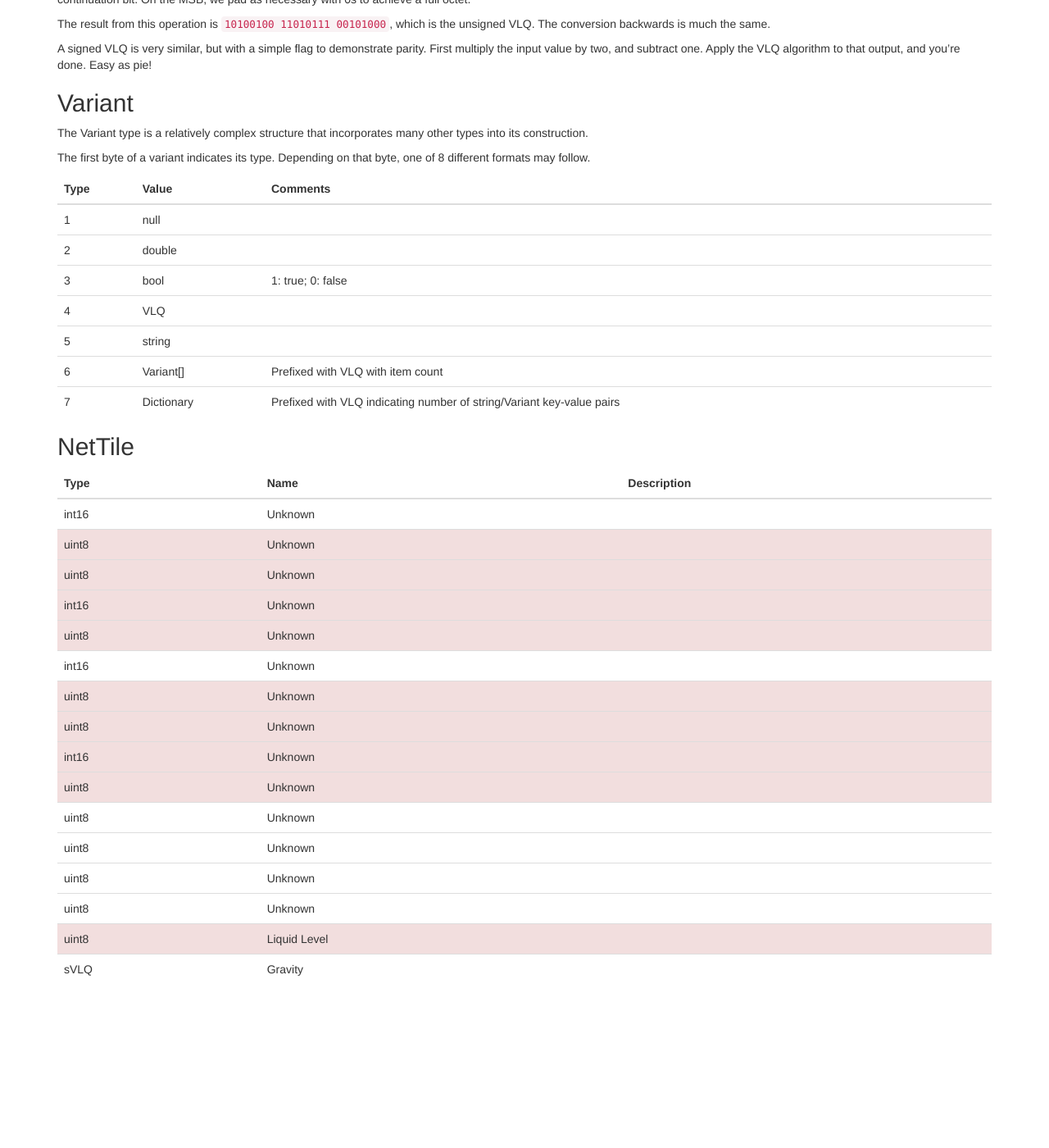
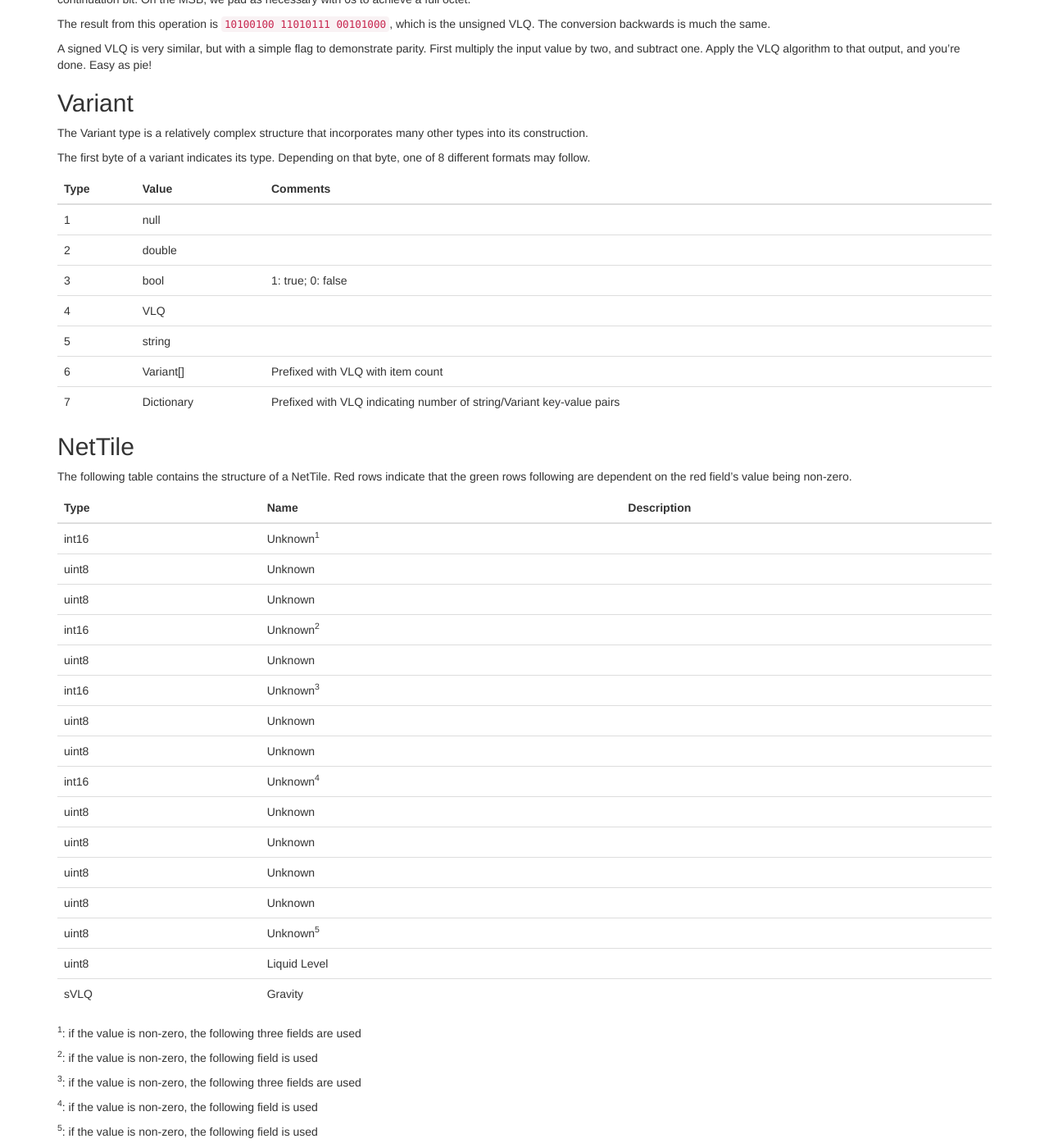
Before and after one commit to ddevault/starbound-dev, a Jekyll site: the page built from networking/data-types.md, in a window 1280 px wide and 1400 px high, scrolled down 559 px. Shown: the whole window at 82% size. Built offline with Jekyll 4.4.1, drawn with Linux system fonts in a browser that asks for light colours; Markdown is read by kramdown in place of the engine named in the settings; before the commit the page ends 1779 px from its top, so only the background shows below that.

Commit message:
Changed formatting for NetTile data type, added superscripts.

```diff
--- a/networking/data-types.md
+++ b/networking/data-types.md
@@ -86,6 +86,8 @@ The first byte of a variant indicates its type. Depending on that byte, one of 8
 
 ## NetTile
 
+The following table contains the structure of a NetTile. Red rows indicate that the green rows following are dependent on the red field's value being non-zero.
+
 <table class="table">
     <thead>
         <th>Type</th>
@@ -95,25 +97,25 @@ The first byte of a variant indicates its type. Depending on that byte, one of 8
     <tbody>
         <tr>
             <td>int16</td>
-            <td>Unknown</td>
+            <td>Unknown<sup>1</sup></td>
             <td></td>
         </tr>
-        <tr class="danger">
+        <tr>
             <td>uint8</td>
             <td>Unknown</td>
             <td></td>
         </tr>
-        <tr class="danger">
+        <tr>
             <td>uint8</td>
             <td>Unknown</td>
             <td></td>
         </tr>
-        <tr class="danger">
+        <tr>
             <td>int16</td>
-            <td>Unknown</td>
+            <td>Unknown<sup>2</sup></td>
             <td></td>
         </tr>
-        <tr class="danger">
+        <tr>
             <td>uint8</td>
             <td>Unknown</td>
             <td></td>
@@ -121,25 +123,25 @@ The first byte of a variant indicates its type. Depending on that byte, one of 8
 
         <tr>
             <td>int16</td>
-            <td>Unknown</td>
+            <td>Unknown<sup>3</sup></td>
             <td></td>
         </tr>
-        <tr class="danger">
+        <tr>
             <td>uint8</td>
             <td>Unknown</td>
             <td></td>
         </tr>
-        <tr class="danger">
+        <tr>
             <td>uint8</td>
             <td>Unknown</td>
             <td></td>
         </tr>
-        <tr class="danger">
+        <tr>
             <td>int16</td>
-            <td>Unknown</td>
+            <td>Unknown<sup>4</sup></td>
             <td></td>
         </tr>
-        <tr class="danger">
+        <tr>
             <td>uint8</td>
             <td>Unknown</td>
             <td></td>
@@ -162,10 +164,10 @@ The first byte of a variant indicates its type. Depending on that byte, one of 8
         </tr>
         <tr>
             <td>uint8</td>
-            <td>Unknown</td>
+            <td>Unknown<sup>5</sup></td>
             <td></td>
         </tr>
-        <tr class="danger">
+        <tr>
             <td>uint8</td>
             <td>Liquid Level</td>
             <td></td>
@@ -178,3 +180,13 @@ The first byte of a variant indicates its type. Depending on that byte, one of 8
         </tr>
     </tbody>
 </table>
+
+<sup>1</sup>: if the value is non-zero, the following three fields are used
+
+<sup>2</sup>: if the value is non-zero, the following field is used
+
+<sup>3</sup>: if the value is non-zero, the following three fields are used
+
+<sup>4</sup>: if the value is non-zero, the following field is used
+
+<sup>5</sup>: if the value is non-zero, the following field is used
```
Also changed, not shown: networking/index.md (+2 -2 lines).
